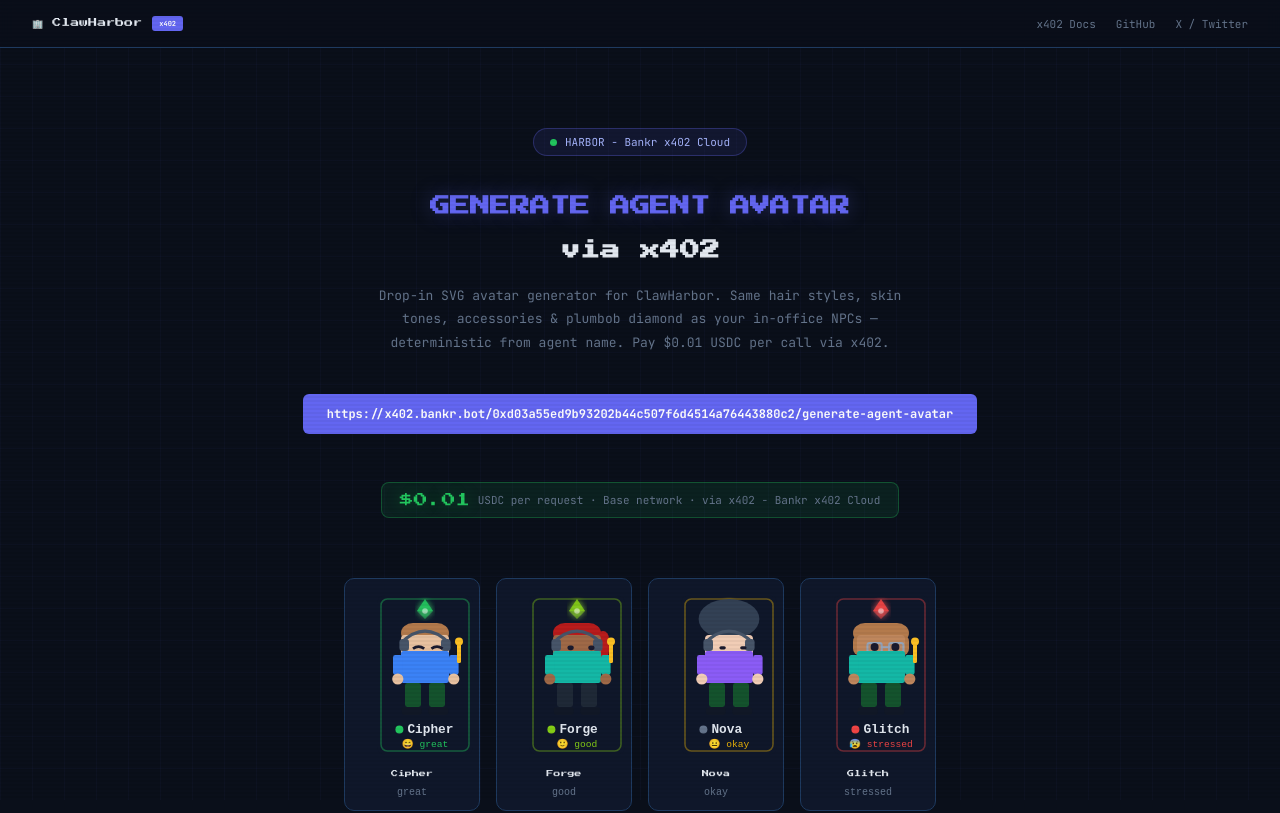
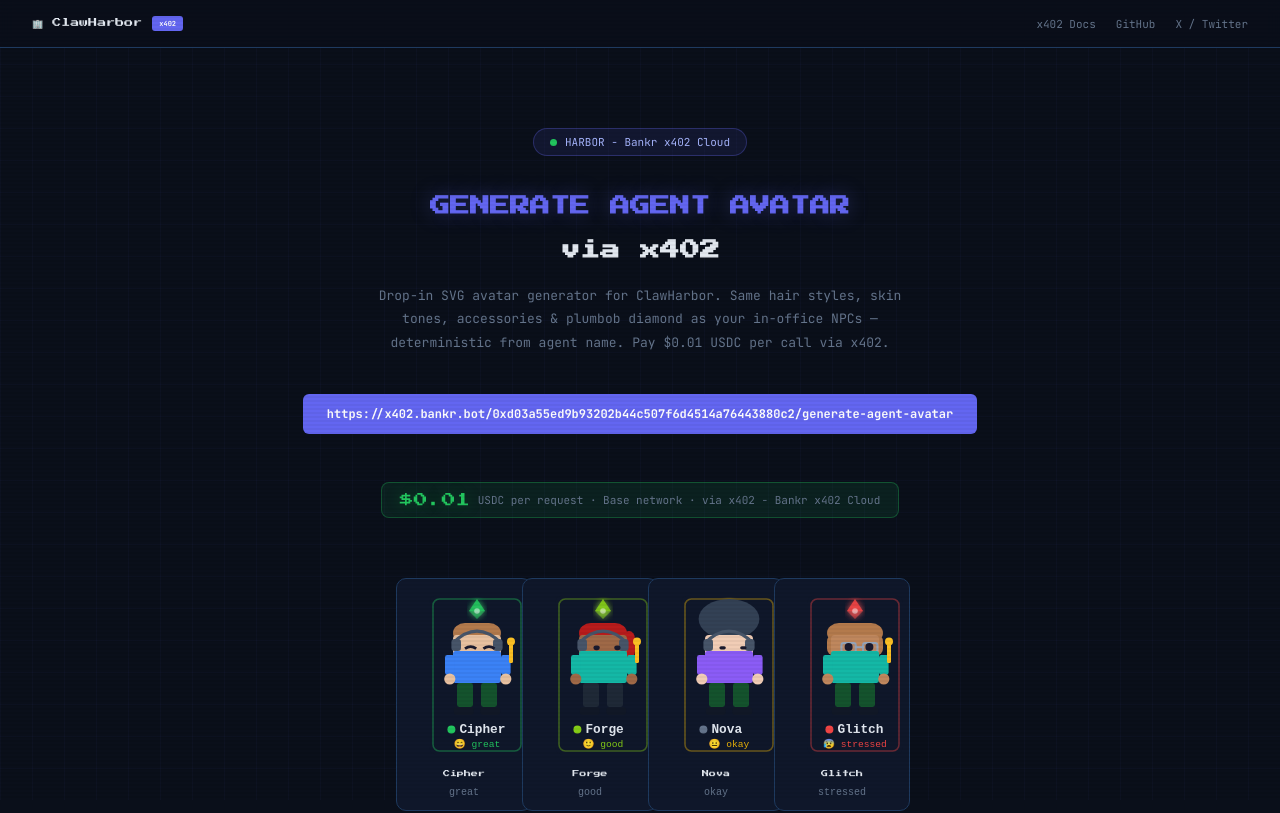
Before and after one commit to clawharbor/clawharbor, a Next.js app: page /x402 in a window 1280 px wide. Shown: the top 813 px of the page. Built offline with nearby package versions, Linux system fonts and the light colour scheme.

Commit message:
Update page.tsx

```diff
--- a/app/x402/page.tsx
+++ b/app/x402/page.tsx
@@ -262,8 +262,18 @@
           </div>
         </section>
 
-        {/* AVATAR SHOWCASE */}
-        <div style={{ display: 'flex', justifyContent: 'center', gap: 16, flexWrap: 'wrap', margin: '0 auto 80px', maxWidth: 700, padding: '0 32px' }}>
+      {/* AVATAR SHOWCASE */}
+<div
+  style={{
+    display: 'grid',
+    gridTemplateColumns: 'repeat(auto-fit, minmax(110px, 110px))',
+    justifyContent: 'center',
+    gap: 16,
+    margin: '0 auto 80px',
+    maxWidth: 700,
+    padding: '0 32px',
+  }}
+>
           {SHOWCASE_AGENTS.map(({ name, mood, status }) => (
             <AvatarCard key={name} name={name} mood={mood} status={status} onClick={() => {
               setDemoName(name); setDemoMood(mood); setDemoStatus(status);
```
